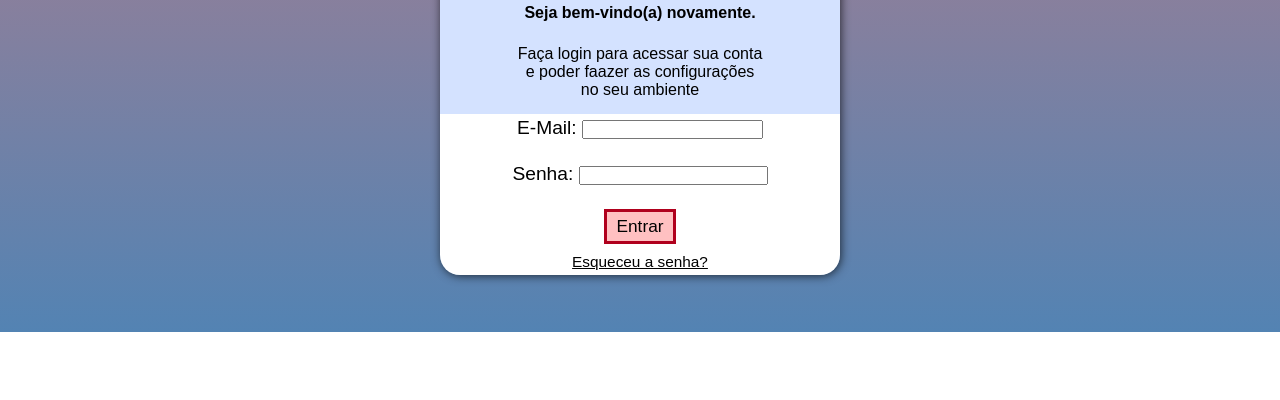
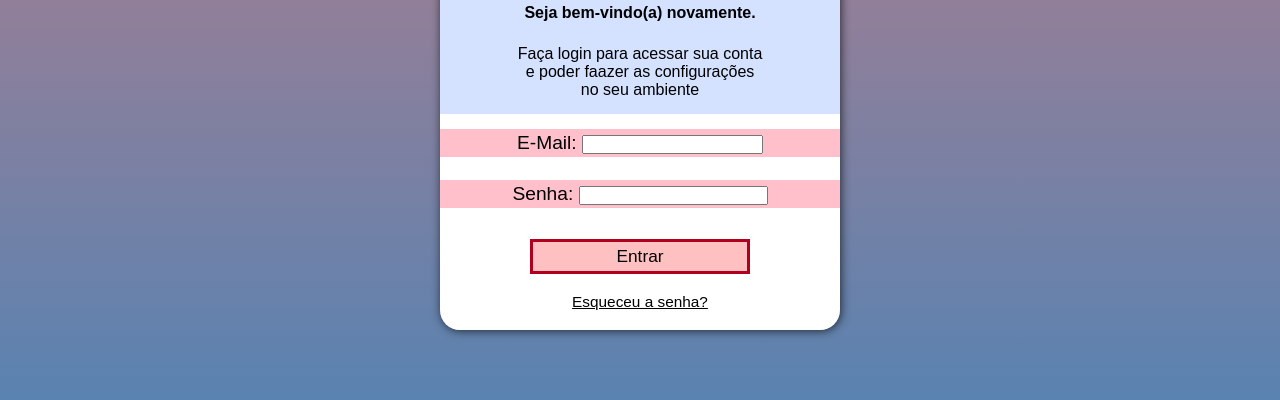
Before and after one commit to Adrian-Costa/projeto-login, a plain HTML site: page index.html in a window 1280 px wide. Shown: the part 518-918 px from the top of the page. Before the commit the page ends 850 px from the top, so only its background shows below. Drawn offline with Linux system fonts and the light colour scheme.

Commit message:
modificações

```diff
--- a/estilos/mediaquery.css
+++ b/estilos/mediaquery.css
@@ -6,10 +6,11 @@
     padding: 0px;
 }
 
+
 body{
     background-image: linear-gradient(180deg, rgb(218,122,123), rgb(83,131,179));
     background-repeat: no-repeat;
-    height: 100vh;
+    height: 915px;
 }
 img{
     display: block;
@@ -26,12 +27,18 @@ h1{
 }
 p{
     text-align: center;
+    padding: 0px 0px 15px 0px;
+}
+p#princ{
+    text-align: center;
     font-size: medium;
     padding: 15px;
     background-color: rgb(212, 226, 255);
 }
 p#sbv{
     margin: 0px 0px -25px 0px;
+    background-color: rgb(212, 226, 255);
+    padding: 15px;
 }
 div#formulario{
     margin: auto;
@@ -42,7 +49,15 @@ div#formulario{
 div.fi{
     font-size: 1.2em;
     text-align: center;
-    padding: 3px 0px;
+    margin: 15px 0px -10px 0px;
+    padding: 3px 0px 3px 0px;
+    background-color: pink;
+}
+div.bt{
+    font-size: 1.2em;
+    text-align: center;
+    margin: 10px 0px 0px 0px;
+    padding: 3px 0px 3px 0px;
 }
 section{
     margin: auto;
@@ -53,11 +68,15 @@ section{
 input#entrar{
     font-size: 0.9em;
     padding: 4px 9px 4px 9px;
+    margin-top: 10px;
     background-color: rgb(255, 192, 193);
     border: 3px solid rgb(176, 0, 29);
+    width: 220px;
+}
+input#entrar:hover{
+    cursor: pointer;
 }
 a{
     color: black;
     font-size: 0.8em;
-    margin: 5px 5px;
 }
--- a/index.html
+++ b/index.html
@@ -14,14 +14,14 @@
     <main>
         <section id="login">
             <div id="imagem">
-                <img src="imagens/pexels-anni-roenkae-2832432.jpg" alt="">
+                <img src="imagens/pexels-anni-roenkae-2832432.jpg" alt="textura rosa e azul muito bonita">
             </div>
 
             <div id="formulario">
                 <h1>Login</h1>
 
                 <p id="sbv"><strong> Seja bem-vindo(a) novamente.</strong></p><br>
-                <p>Faça login para acessar sua conta <br>
+                <p id="princ">Faça login para acessar sua conta <br>
                 e poder faazer as configurações <br>
                 no seu ambiente</p>
 
@@ -32,9 +32,9 @@
                     <div class="fi"><label for="isenha">Senha:</label>
                     <input type="password" name="senha" id="isenha" min="8" max="15" size="21"></div> <br>
 
-                    <div class="fi"><input id="entrar" type="submit" value="Entrar"></div>
+                    <div class="bt"><input id="entrar" type="submit" value="Entrar"></div>
 
-                    <div class="fi"><a href="#">Esqueceu a senha?</a></div>
+                    <div class="bt"> <p><a href="#">Esqueceu a senha?</a></p></div>
                 </form>
             </div>
         </section>
```
